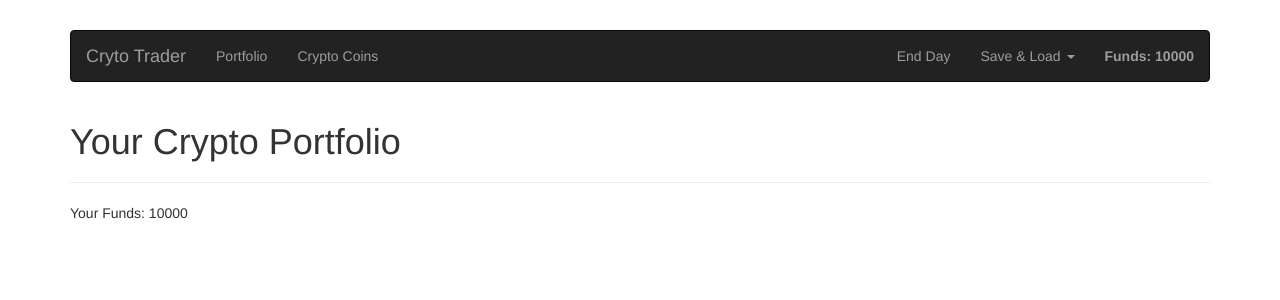
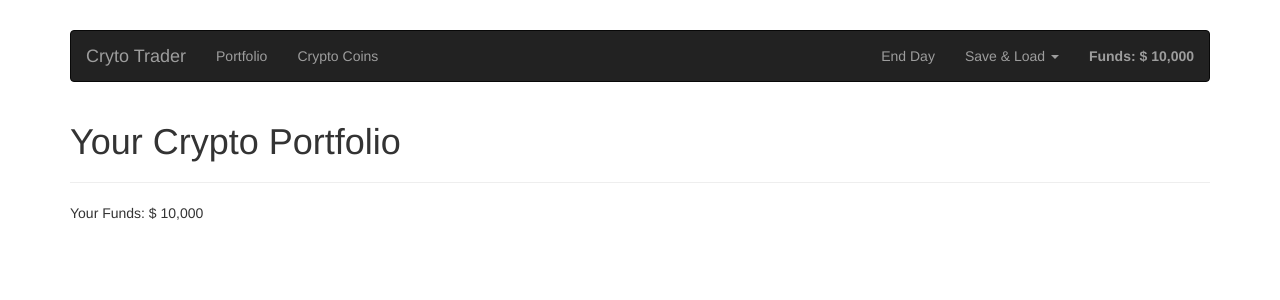
Before and after one commit to npkumar/crypto-trader, a Vue app: page / in a window 1280 px wide. Shown: the top 300 px of the page. Built offline with nearby package versions, Linux system fonts and the light colour scheme.

Commit message:
Add a currency filter to main

```diff
--- a/src/components/Header.vue
+++ b/src/components/Header.vue
@@ -12,7 +12,7 @@
           <router-link to="/cryptocoins" activeClass="active" tag="li"><a>Crypto Coins</a></router-link>
         </ul>
 
-        <strong class="navbar-text navbar-right">Funds: {{ funds }}</strong>
+        <strong class="navbar-text navbar-right">Funds: {{ funds | currency }}</strong>
 
         <ul class="nav navbar-nav navbar-right">
           <li><a href="#">End Day</a></li>
--- a/src/components/Home.vue
+++ b/src/components/Home.vue
@@ -2,7 +2,7 @@
   <div>
     <h1>Your Crypto Portfolio</h1>
     <hr />
-    <p>Your Funds: {{ funds }}</p>
+    <p>Your Funds: {{ funds | currency }}</p>
   </div>
 </template>
 
--- a/src/components/cryptocoins/CryptoCoin.vue
+++ b/src/components/cryptocoins/CryptoCoin.vue
@@ -4,7 +4,7 @@
       <div class="panel-heading">
         <h3 class="panel-title">
           {{ coin.name }}
-          <small>(Price: ${{ coin.price }})</small>
+          <small>(Price: {{ coin.price | currency }})</small>
         </h3>
       </div>
       <div class="panel-body">
--- a/src/components/portfolio/CryptoCoin.vue
+++ b/src/components/portfolio/CryptoCoin.vue
@@ -4,7 +4,7 @@
       <div class="panel-heading">
         <h3 class="panel-title">
           {{ coin.name }}
-          <small>(Price: ${{ coin.price }} | Quantity: {{ coin.quantity }})</small>
+          <small>(Price: {{ coin.price | currency }} | Quantity: {{ coin.quantity }})</small>
         </h3>
       </div>
       <div class="panel-body">
--- a/src/main.js
+++ b/src/main.js
@@ -7,7 +7,12 @@ import { routes } from './routes'
 
 import store from "./store/store";
 
-Vue.use(VueRouter)
+Vue.use(VueRouter);
+
+Vue.filter('currency', value => {
+  return `$ ${value.toLocaleString()}`;
+});
+
 const router = new VueRouter({
   mode: 'history',
   routes
```
